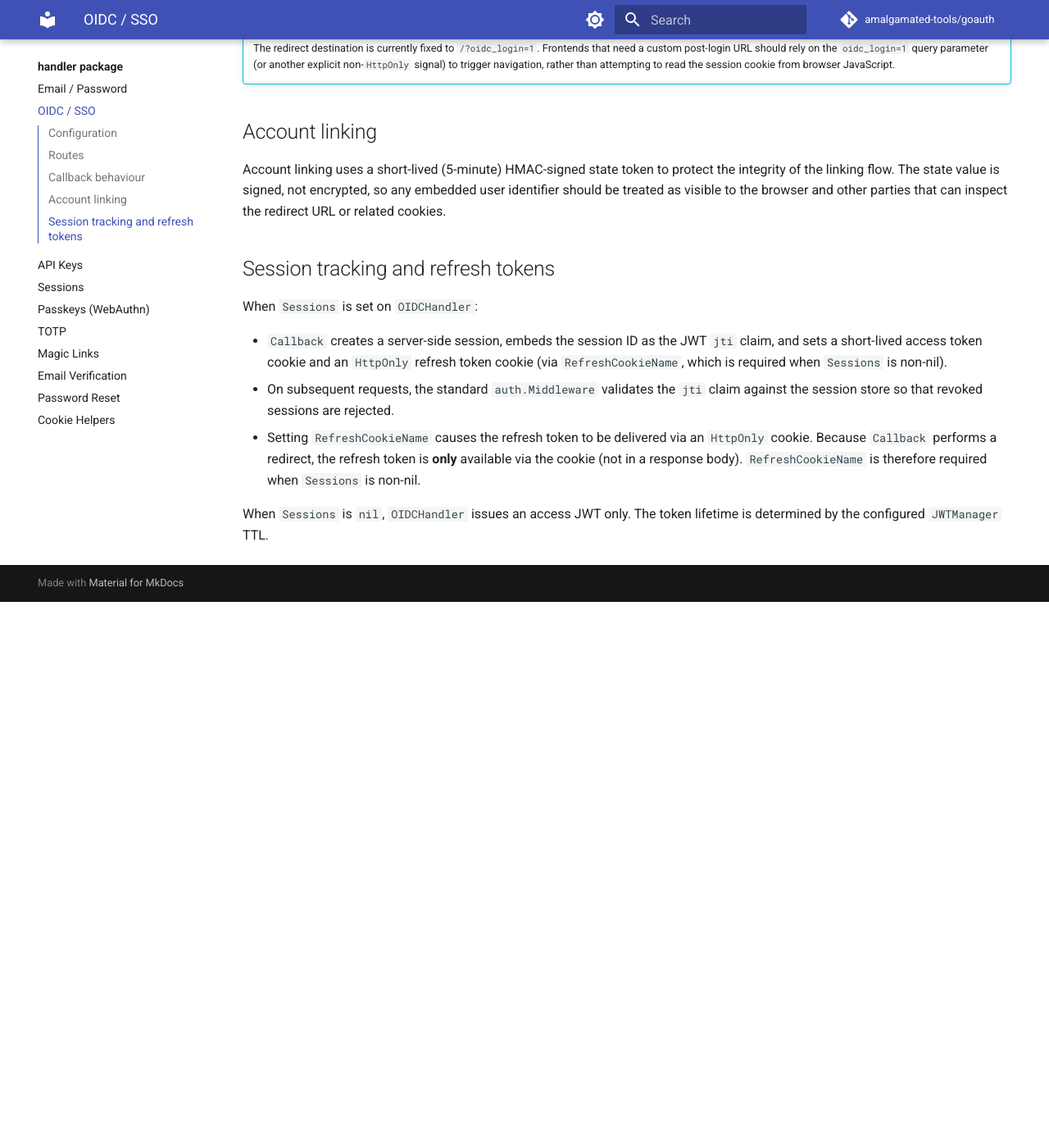
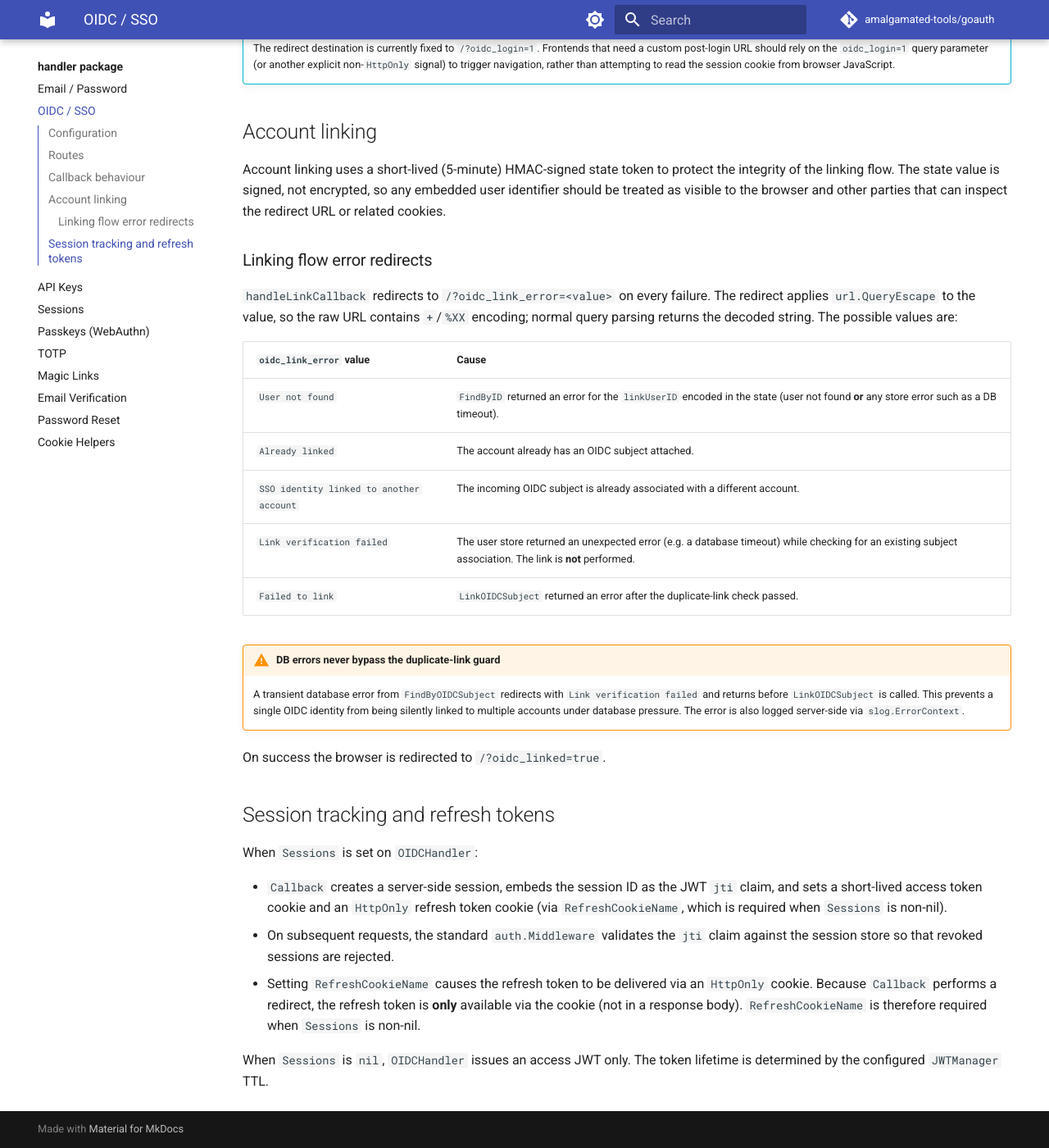
Before and after one commit to amalgamated-tools/goauth, an MkDocs documentation site: the page built from docs/handler/oidc.md, in a window 1280 px wide and 1400 px high, scrolled down 1239 px. Shown: the whole window at 82% size. Built offline with MkDocs 1.6.1 and Material for MkDocs 9.7.7, drawn with Linux system fonts in a browser that asks for light colours; comment, search, counter and statistics services are not loaded; before the commit the page ends 1973 px from its top, so only the background shows below that.

Commit message:
docs: document OIDC link-callback error states and fix Sessions section (#120)
- Replace the incorrect 'No refresh tokens' section with accurate
  'Refresh tokens and sessions' documentation reflecting that
  OIDCHandler.Sessions, RefreshTokenTTL, and RefreshCookieName are
  real fields that enable optional session tracking and refresh-token
  rotation.
- Add 'Linking flow error redirects' table to docs/handler/oidc.md
  enumerating every oidc_link_error value, including the new
  'Link verification failed' case introduced in PR #100.
- Add admonition warning that DB errors never bypass the duplicate-link
  guard (FindByOIDCSubject error → redirect before LinkOIDCSubject).
- Add 'OIDC duplicate-link guard' section to docs/security.md
  explaining the protection added in PR #100 against DB-pressure bypass.

Co-authored-by: github-actions[bot] <41898282+github-actions[bot]@users.noreply.github.com>
Co-authored-by: Copilot <223556219+Copilot@users.noreply.github.com>

```diff
--- a/docs/handler/oidc.md
+++ b/docs/handler/oidc.md
@@ -49,6 +49,23 @@ The callback performs PKCE verification and handles three cases automatically:
 
 Account linking uses a short-lived (5-minute) HMAC-signed state token to protect the integrity of the linking flow. The state value is signed, not encrypted, so any embedded user identifier should be treated as visible to the browser and other parties that can inspect the redirect URL or related cookies.
 
+### Linking flow error redirects
+
+`handleLinkCallback` redirects to `/?oidc_link_error=<value>` on every failure. The redirect applies `url.QueryEscape` to the value, so the raw URL contains `+`/`%XX` encoding; normal query parsing returns the decoded string. The possible values are:
+
+| `oidc_link_error` value | Cause |
+|-------------------------|-------|
+| `User not found` | `FindByID` returned an error for the `linkUserID` encoded in the state (user not found **or** any store error such as a DB timeout). |
+| `Already linked` | The account already has an OIDC subject attached. |
+| `SSO identity linked to another account` | The incoming OIDC subject is already associated with a different account. |
+| `Link verification failed` | The user store returned an unexpected error (e.g. a database timeout) while checking for an existing subject association. The link is **not** performed. |
+| `Failed to link` | `LinkOIDCSubject` returned an error after the duplicate-link check passed. |
+
+!!! warning "DB errors never bypass the duplicate-link guard"
+    A transient database error from `FindByOIDCSubject` redirects with `Link verification failed` and returns before `LinkOIDCSubject` is called. This prevents a single OIDC identity from being silently linked to multiple accounts under database pressure. The error is also logged server-side via `slog.ErrorContext`.
+
+On success the browser is redirected to `/?oidc_linked=true`.
+
 ## Session tracking and refresh tokens
 
 When `Sessions` is set on `OIDCHandler`:
```
Also changed, not shown: docs/security.md (+4 -0 lines).
